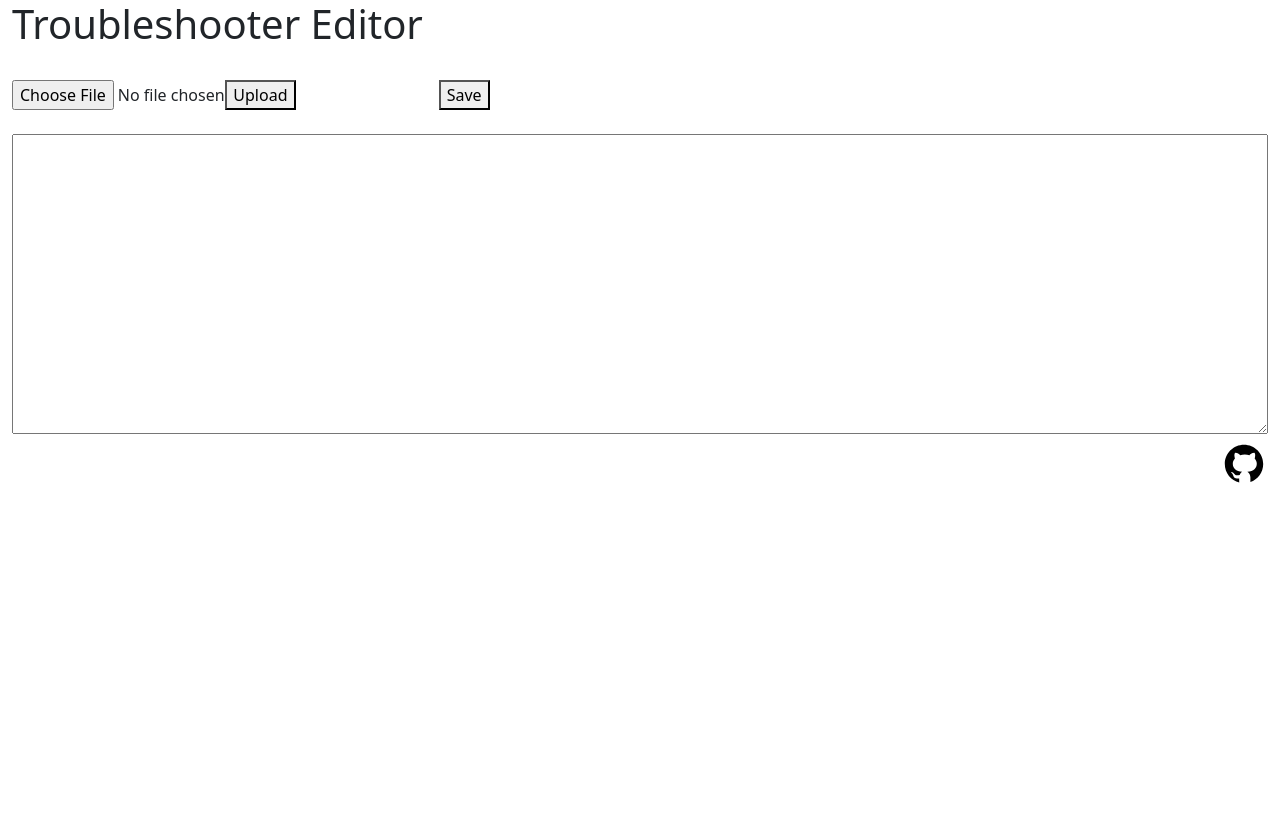
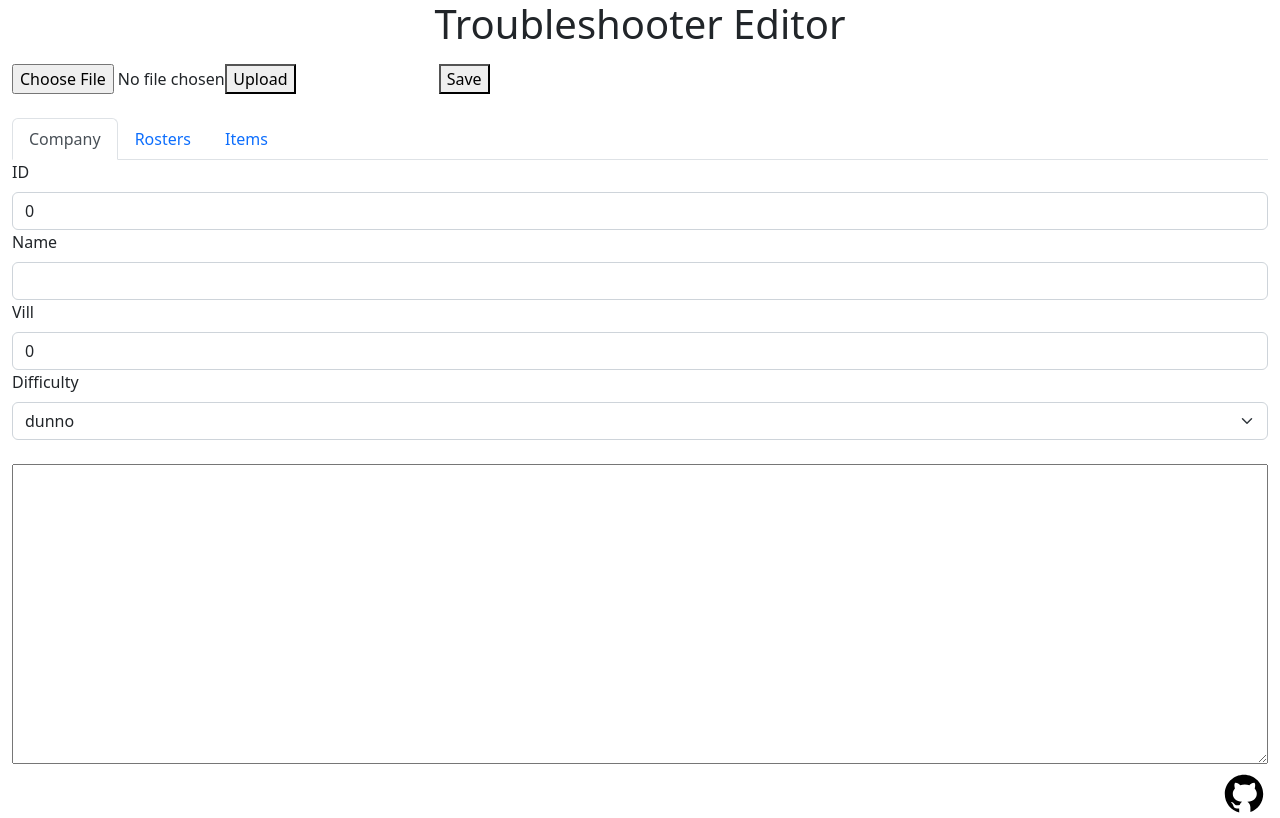
Before and after one commit to Attacktive/troubleshooter-editor-front-end, a React (Create React App) app: page / in a window 1280 px wide. Built offline with nearby package versions, Linux system fonts and the light colour scheme.

Commit message:
Implement tabs
Company, Items and Rosters

```diff
--- a/src/App.tsx
+++ b/src/App.tsx
@@ -1,12 +1,21 @@
-import React, { useRef } from "react";
+import React, { useRef, useState } from "react";
 import "./App.css";
 import github from "./images/github.svg";
 import { apiRoot } from "./constants";
-import { Col, Container, Row } from "react-bootstrap";
+import { Col, Container, Row, Tab, Tabs } from "react-bootstrap";
+import Company from "./components/tabs/Company";
+import Item from "./components/tabs/Items";
+import Roster from "./components/tabs/Rosters";
+import { CompanyInfo, defaultCompany, Items, Rosters } from "./types";
 
 function App() {
 	const fileForm = useRef<HTMLFormElement>();
+	const mainForm = useRef<HTMLFormElement>();
 	const temporaryOutput = useRef<HTMLTextAreaElement>(null);
+
+	const [company, setCompany] = useState<CompanyInfo>(defaultCompany);
+	const [rosters, setRosters] = useState<Rosters>([]);
+	const [items, setItems] = useState<Items>([]);
 
 	function upload() {
 		const formData = new FormData(fileForm.current);
@@ -19,9 +28,12 @@ function App() {
 			}
 		).then(response => {
 			response.json()
-				.then(json => {
-					console.log(json);
-					temporaryOutput.current!.value = JSON.stringify(json);
+				.then(object => {
+					temporaryOutput.current!.value = JSON.stringify(object);
+
+					setCompany(object["company"]);
+					setRosters(object["rosters"]);
+					setItems(object["items"]);
 				}).catch(error => console.log(error));
 		}).catch(error => console.log(error));
 	}
@@ -41,12 +53,12 @@ function App() {
 			<Container fluid as={"main"}>
 				<Row>
 					<Col>
-						<h1>
+						<h1 id={"header"}>
 							Troubleshooter Editor
 						</h1>
 					</Col>
 				</Row>
-				<Row as={"form"} ref={fileForm} className={"mt-4"}>
+				<Row as={"form"} ref={fileForm} className={"mt-2"}>
 					<Col xs={2}>
 						<input type={"file"} name={"file"} accept={".sav,.bak"}/>
 					</Col>
@@ -57,6 +69,23 @@ function App() {
 						<button type={"button"} onClick={download}>Save</button>
 					</Col>
 				</Row>
+
+				<Row as={"form"} ref={mainForm} className={"mt-4"}>
+					<Col>
+						<Tabs>
+							<Tab title={"Company"} eventKey={"company"}>
+								<Company company={company}/>
+							</Tab>
+							<Tab title={"Rosters"} eventKey={"rosters"}>
+								<Roster rosters={rosters}/>
+							</Tab>
+							<Tab title={"Items"} eventKey={"items"}>
+								<Item items={items}/>
+							</Tab>
+						</Tabs>
+					</Col>
+				</Row>
+
 				<Row className={"mt-4"}>
 					<Col>
 						<textarea ref={temporaryOutput} readOnly={true} style={{ width: "100%", minHeight: "300px" }}/>
--- /dev/null
+++ b/src/components/tabs/Company.tsx
@@ -0,0 +1,33 @@
+import React from "react";
+import { Col, FormControl, FormGroup, FormLabel, FormSelect, Row } from "react-bootstrap";
+import { CompanyInfo } from "../../types";
+
+function Company({ company }: { company?: CompanyInfo }) {
+	return (
+		<Row>
+			<Col>
+				<FormGroup>
+					<FormLabel>ID</FormLabel>
+					<FormControl type={"text"} value={company?.id} readOnly={true}/>
+				</FormGroup>
+				<FormGroup>
+					<FormLabel>Name</FormLabel>
+					<FormControl type={"text"} value={company?.name}/>
+				</FormGroup>
+				<FormGroup>
+					<FormLabel>Vill</FormLabel>
+					<FormControl type={"number"} value={company?.vill} min={0} step={1}/>
+				</FormGroup>
+				<FormGroup>
+					<FormLabel>Difficulty</FormLabel>
+					<FormSelect value={company?.properties["GameDifficulty"]}>
+						<option>dunno</option>
+						<option value={"Merciless"}>Merciless</option>
+					</FormSelect>
+				</FormGroup>
+			</Col>
+		</Row>
+	);
+}
+
+export default Company;
--- /dev/null
+++ b/src/components/tabs/Items.tsx
@@ -0,0 +1,51 @@
+import React from "react";
+import { Accordion, Col, FormControl, FormGroup, FormLabel, Row } from "react-bootstrap";
+import { Items } from "../../types";
+import AccordionItem from "react-bootstrap/AccordionItem";
+import AccordionHeader from "react-bootstrap/AccordionHeader";
+import AccordionBody from "react-bootstrap/AccordionBody";
+
+function Item({ items }: { items?: Items }) {
+	return (
+		<Row>
+			<Col>
+				<Accordion>
+					{
+						items?.map(item => {
+							return (
+								<AccordionItem eventKey={`${item.id}`}>
+									<AccordionHeader>#{item.id} {item.type}</AccordionHeader>
+									<AccordionBody>
+										<FormGroup>
+											<FormLabel>Type</FormLabel>
+											<FormControl type={"text"} value={item.type}/>
+										</FormGroup>
+										<FormGroup>
+											<FormLabel>Count</FormLabel>
+											<FormControl type={"number"} value={item.count} min={0} step={1}/>
+										</FormGroup>
+										<FormGroup>
+											<FormLabel>Level</FormLabel>
+											{/* TODO: change it to a select maybe */}
+											<FormControl type={"text"} value={item.status}/>
+										</FormGroup>
+										{/* TODO: handle properties */}
+										{
+											Object.keys(item.properties).map(key => {
+												return (
+													<p>{key}: {item.properties[key]}</p>
+												);
+											})
+										}
+									</AccordionBody>
+								</AccordionItem>
+							);
+						})
+					}
+				</Accordion>
+			</Col>
+		</Row>
+	);
+}
+
+export default Item;
--- /dev/null
+++ b/src/components/tabs/Rosters.tsx
@@ -0,0 +1,55 @@
+import React from "react";
+import { Accordion, Col, FormControl, FormGroup, FormLabel, Row } from "react-bootstrap";
+import { Rosters } from "../../types";
+import AccordionItem from "react-bootstrap/AccordionItem";
+import AccordionHeader from "react-bootstrap/AccordionHeader";
+import AccordionBody from "react-bootstrap/AccordionBody";
+
+function Roster({ rosters }: { rosters?: Rosters }) {
+	return (
+		<Row>
+			<Col>
+				<Accordion>
+					{
+						rosters?.map(roster => {
+							return (
+								<AccordionItem eventKey={`${roster.id}`}>
+									<AccordionHeader>#{roster.id} {roster.name}</AccordionHeader>
+									<AccordionBody>
+										<FormGroup>
+											<FormLabel>Name</FormLabel>
+											<FormControl type={"text"} value={roster.name}/>
+										</FormGroup>
+										<FormGroup>
+											<FormLabel>Class</FormLabel>
+											{/* TODO: change it to a select maybe */}
+											<FormControl type={"text"} value={roster.class}/>
+										</FormGroup>
+										<FormGroup>
+											<FormLabel>Level</FormLabel>
+											<FormControl type={"number"} value={roster.level} min={0} step={1}/>
+										</FormGroup>
+										<FormGroup>
+											<FormLabel>Exp</FormLabel>
+											<FormControl type={"number"} value={roster.exp} min={0} step={1}/>
+										</FormGroup>
+										{/* TODO: handle properties */}
+										{
+											Object.keys(roster.properties).map(key => {
+												return (
+													<p>{key}: {roster.properties[key]}</p>
+												);
+											})
+										}
+									</AccordionBody>
+								</AccordionItem>
+							);
+						})
+					}
+				</Accordion>
+			</Col>
+		</Row>
+	);
+}
+
+export default Roster;
--- /dev/null
+++ b/src/types.ts
@@ -0,0 +1,44 @@
+type Properties = {
+	[key: string]: any;
+};
+
+export type CompanyProperties = {
+	GameDifficulty: string
+};
+
+export type CompanyInfo = {
+	id: number,
+	name: string,
+	vill: number,
+	properties: CompanyProperties
+};
+
+export const defaultCompany: CompanyInfo = Object.freeze({
+	id: 0,
+	name: "",
+	vill: 0,
+	properties: {
+		GameDifficulty: ""
+	}
+});
+
+export type RosterInfo = {
+	id: number,
+	name: string,
+	class: string,
+	level: number,
+	exp: number,
+	properties: Properties
+};
+
+export type Rosters = RosterInfo[];
+
+export type ItemInfo = {
+	id: number,
+	type: string,
+	count: number,
+	status: string,
+	properties: Properties
+};
+
+export type Items = ItemInfo[];
```
